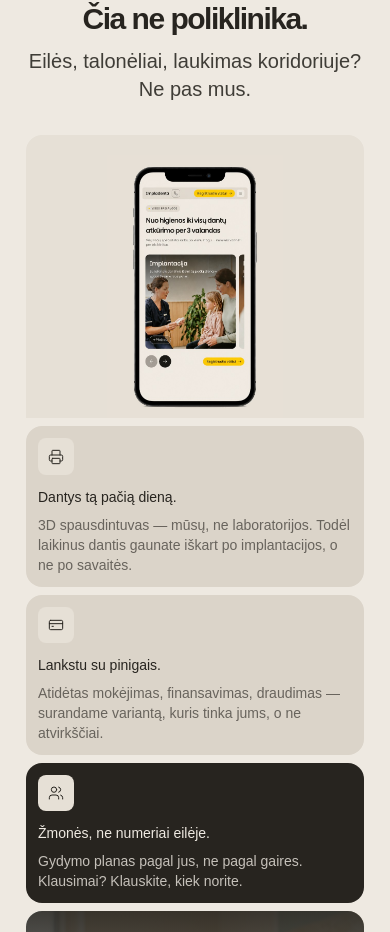
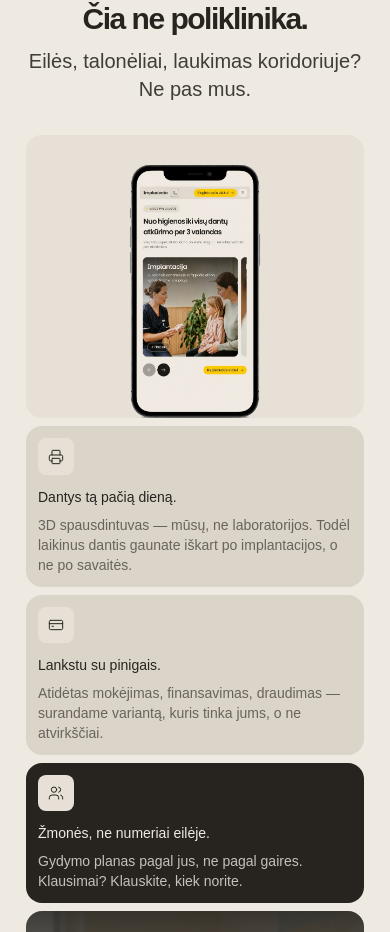
Before and after one commit to jociusjustinas-dev/impladenta, a React (Vite) app: page / in a window 390 px wide. Shown: the part 1765-2697 px from the top of the page. Built offline with nearby package versions, Linux system fonts and the light colour scheme; a web font is replaced by a local one.

Commit message:
Keep the device panel size and crop the mockup image inside it.
Restore the full placeholder dimensions while scaling and offsetting the phone screenshot so less of the handset shows at the bottom edge.

Co-authored-by: Cursor <cursoragent@cursor.com>

```diff
--- a/src/styles/baseframe/components.css
+++ b/src/styles/baseframe/components.css
@@ -1823,9 +1823,9 @@
   align-items: flex-end;
   justify-content: center;
   overflow: hidden;
-  border-radius: var(--bf-radius-md) var(--bf-radius-md) 0 0;
+  border-radius: var(--bf-radius-md);
   background-color: #e6e0d6;
-  padding: var(--bf-space-md) var(--bf-space-sm) 0;
+  padding: var(--bf-space-md) var(--bf-space-md) 0;
 }
 
 .bf-why-bento__phone-image {
@@ -1833,9 +1833,9 @@
   width: 100%;
   max-width: 18.75rem;
   margin-inline: auto;
-  margin-bottom: 0;
-  object-fit: contain;
-  object-position: bottom center;
+  flex: none;
+  transform: translateY(8%) scale(1.1);
+  transform-origin: bottom center;
 }
 
 .bf-why-bento__features {
@@ -1943,11 +1943,14 @@
 
   .bf-why-bento__phone {
     min-height: 0;
-    padding: var(--bf-space-xs) var(--bf-space-xs) 0;
+    padding-block: var(--bf-space-xs);
+    padding-inline: var(--bf-space-xs);
+    padding-bottom: 0;
   }
 
   .bf-why-bento__phone-image {
     max-width: 14.5rem;
+    transform: translateY(6%) scale(1.08);
   }
 
   .bf-why-bento__media-image {
@@ -1978,6 +1981,7 @@
 
   .bf-why-bento__phone-image {
     max-width: 12.5rem;
+    transform: translateY(5%) scale(1.06);
   }
 }
 
@@ -1988,6 +1992,7 @@
 
   .bf-why-bento__phone-image {
     max-width: 11rem;
+    transform: translateY(4%) scale(1.05);
   }
 }
 
```
